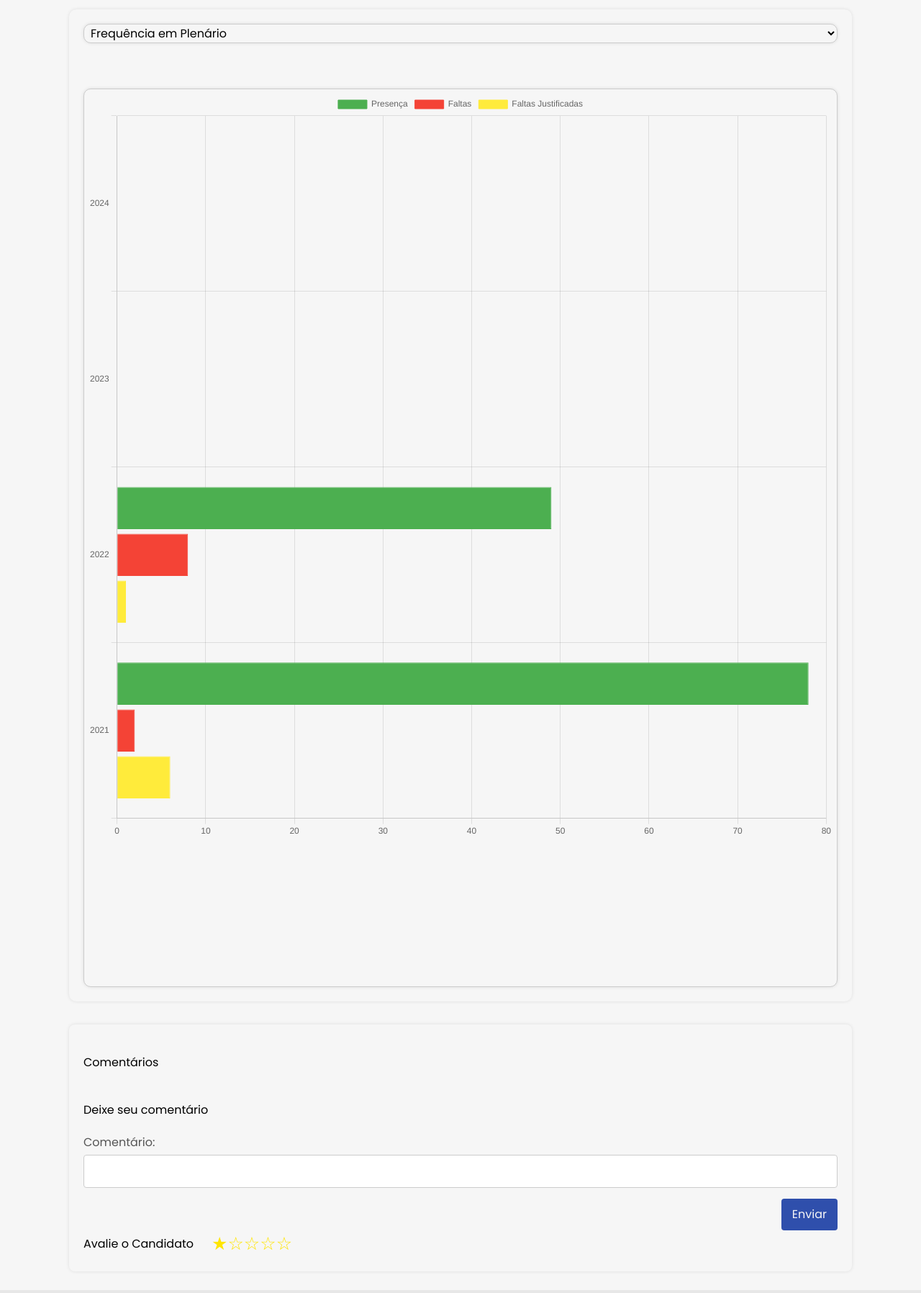
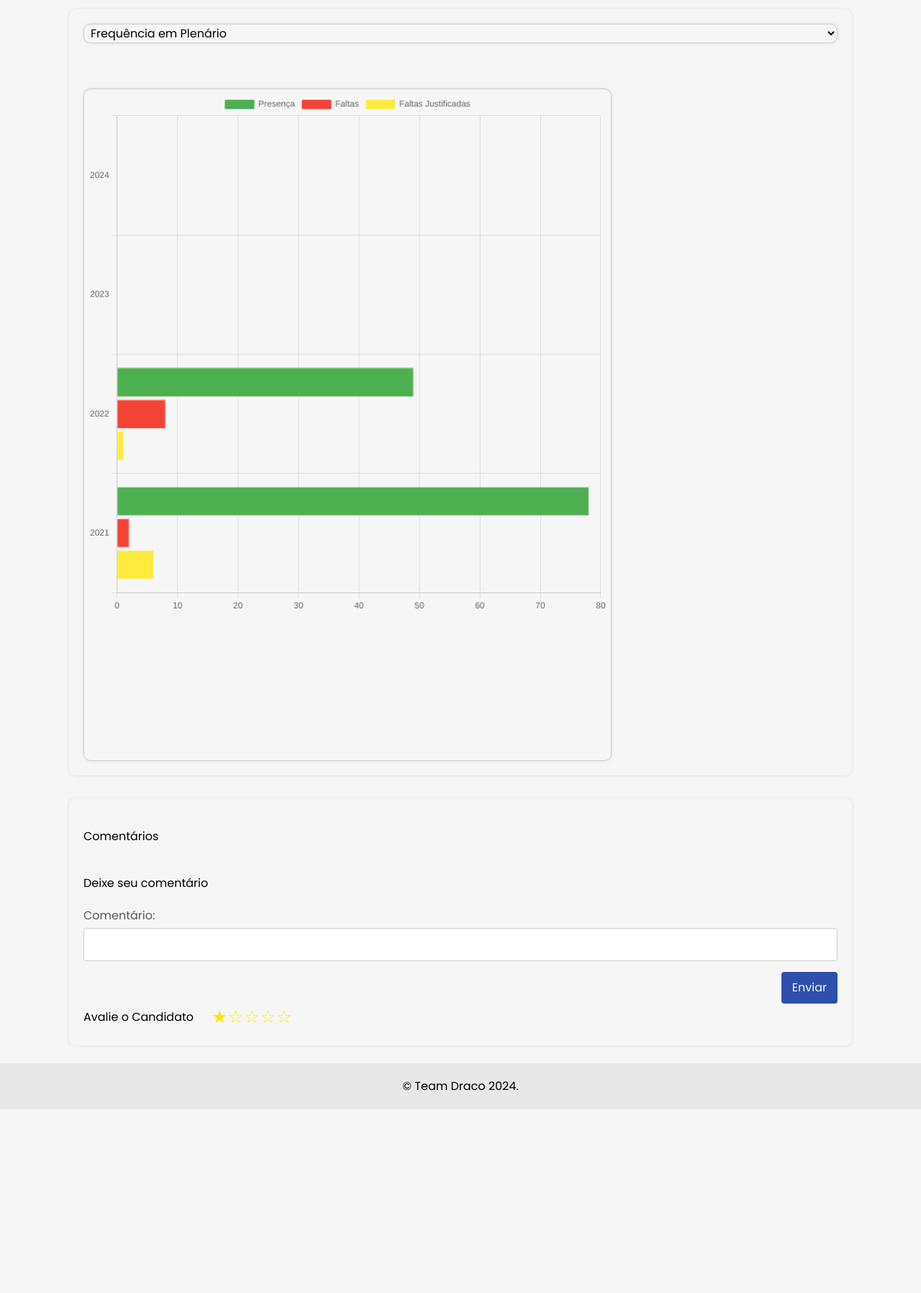
Before and after one commit to Draco-Imperium/API_FATEC1, a Flask app: page /perfil/dr_elton in a window 1280 px wide. Shown: the part 753-2549 px from the top of the page at 72% size. After the commit the page ends 2294 px from the top, so only its background shows below. Run offline with Flask 3, Linux system fonts and the light colour scheme.

Commit message:
Adicionado atividade-3

```diff
--- a/app/static/css/vereadores_perfil.css
+++ b/app/static/css/vereadores_perfil.css
@@ -72,16 +72,16 @@ main {
 }
 
 .chart {
-  height: auto;
-  width: auto;
   padding: 5px;
   border: var(--borda);
   border-radius: var(--radius-grande);
   background: var(--cor-clara);
   box-shadow: var(--sombra-suave);
-  max-width: 100%;
+  max-width: 70%;
+  height: 100%;
   margin-top: 6%;
 }
+
 
 .img-vereador {
   max-width: 70%;
@@ -316,6 +316,9 @@ footer {
 .info-img{
   border-radius: 10px;
 }
+.relatorios{
+  justify-content: center;
+}
 @media (max-width: 768px) {
   *{
     font-size: 12px;
```
Also changed, not shown: 1 other file.
